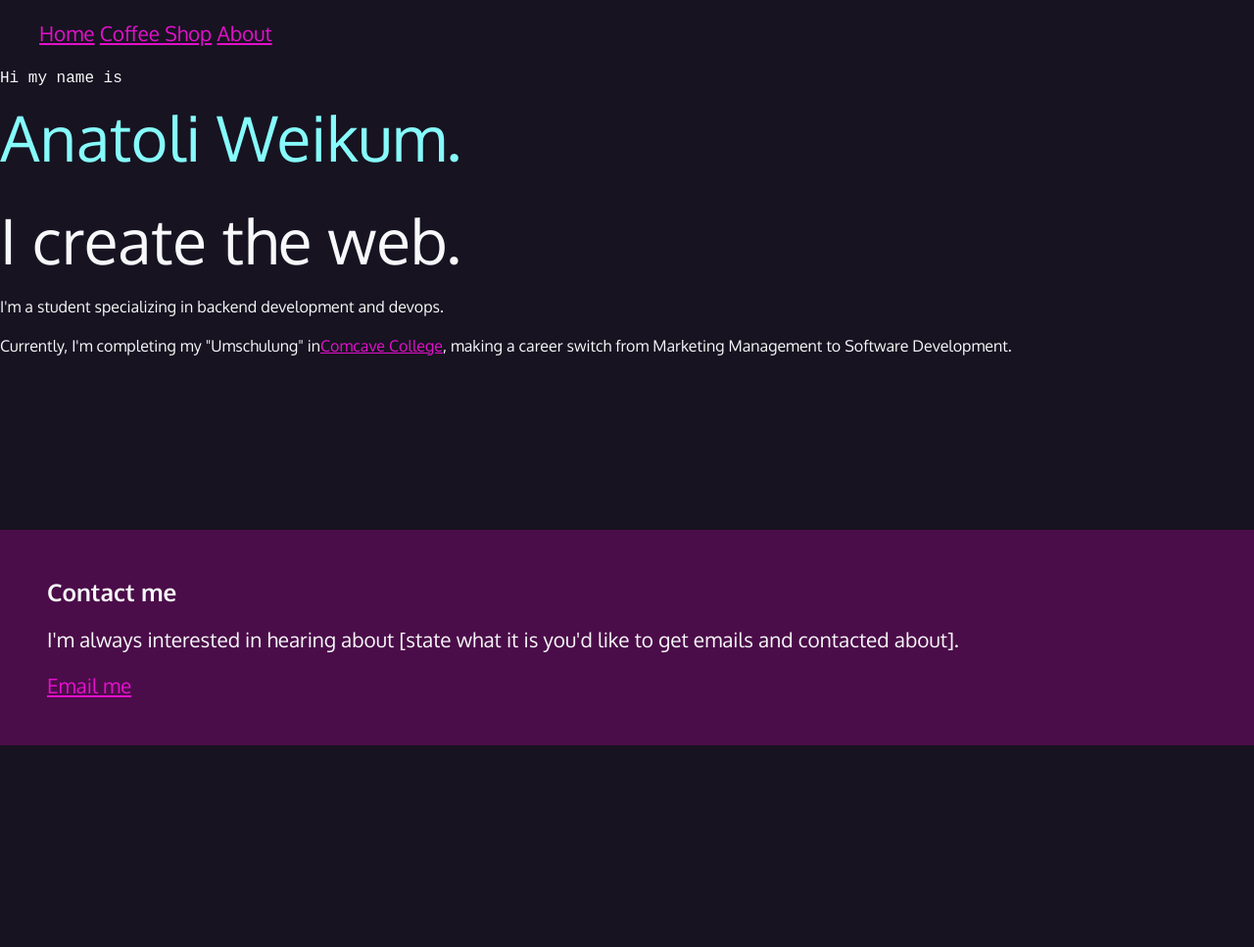
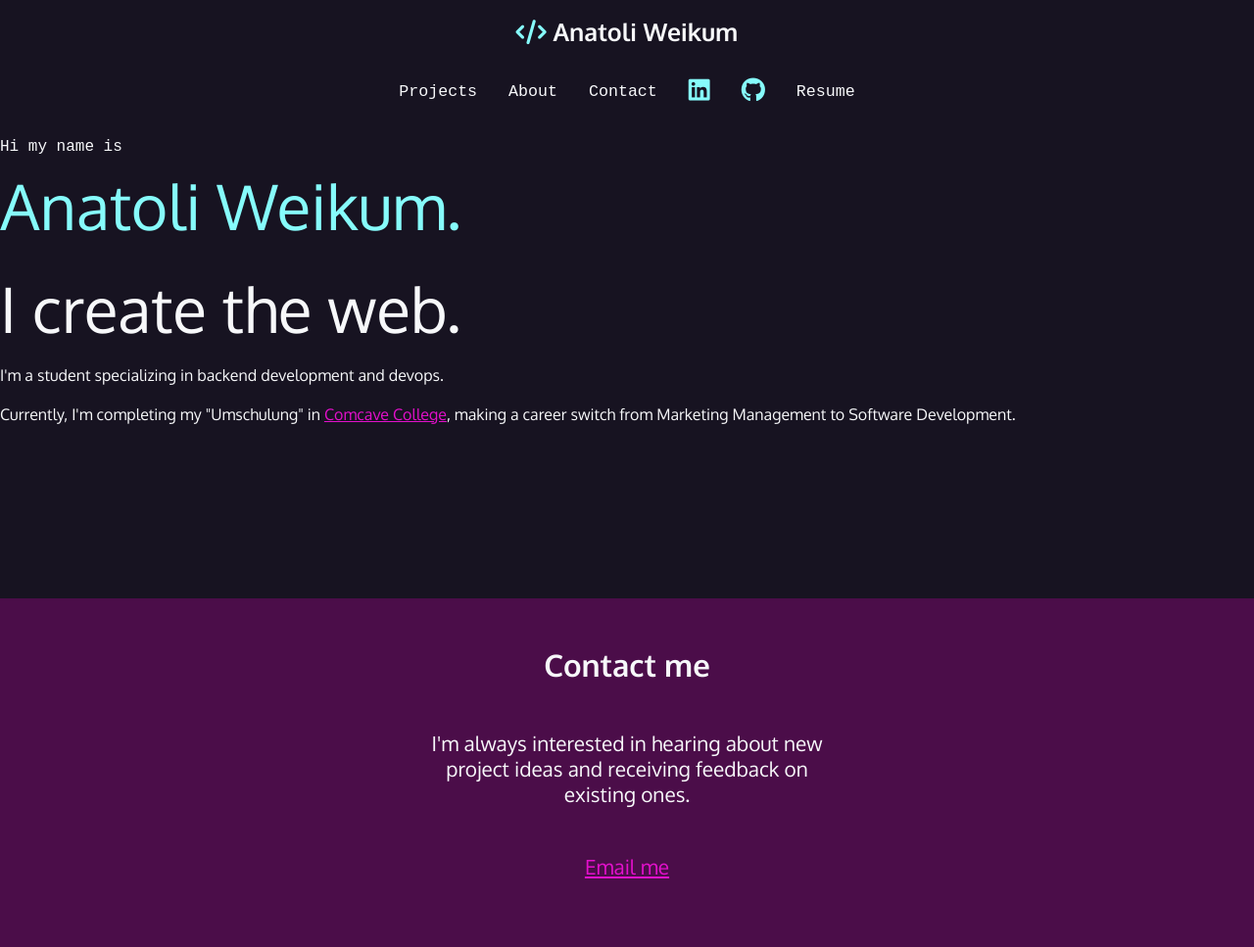
Before and after one commit to toljaw/weikum.dev, a website: page public/index.html in a window 1280 px wide. Shown: the whole page at 98% size. Before the commit the page ends 800 px from the top, so only its background shows below. Drawn offline with Linux system fonts and the light colour scheme; a web font is replaced by a local one.

Commit message:
add some style

```diff
--- /dev/null
+++ b/public/contact.html
@@ -0,0 +1,20 @@
+<!doctype html>
+<html lang="en">
+<head>
+    <meta charset="UTF-8">
+    <meta name="viewport"
+          content="width=device-width, user-scalable=no, initial-scale=1.0, maximum-scale=1.0, minimum-scale=1.0">
+    <meta http-equiv="X-UA-Compatible" content="ie=edge">
+    <title>contact</title>
+    <link rel="stylesheet" href="style.css">
+</head>
+<body>
+<section id="contact">
+    <div>
+        <h2>Contact me</h2>
+        <p>I'm always interested in hearing about new project ideas and receiving feedback on existing ones.</p>
+        <p><a href="mailto:weikum.anatoli@gmail.com">Email me</a></p>
+    </div>
+</section>
+</body>
+</html>
--- a/public/index.html
+++ b/public/index.html
@@ -14,14 +14,11 @@
     <p class="name">Hi my name is <span>Anatoli Weikum.</span></p>
     <h2>I create the web.</h2>
     <p>I'm a student specializing in backend development and devops.</p>
-    <p>Currently, I'm completing my "Umschulung" in<a href="https://www.comcave.de/umschulung/it-programmierung-systeme/fachinformatik/fachinformatiker-anwendungsentwicklung-ihk">Comcave College</a>, making a career switch from Marketing Management to Software Development.</p>
+    <p>Currently, I'm completing my "Umschulung" in <a
+            href="https://www.comcave.de/umschulung/it-programmierung-systeme/fachinformatik/fachinformatiker-anwendungsentwicklung-ihk">Comcave College</a>, making a career switch from Marketing Management to Software Development.</p>
 </section>
 
-<section id="contact">
-    <h3>Contact me</h3>
-    <p>I'm always interested in hearing about [state what it is you'd like to get emails and contacted about].</p>
-    <a href="https://www.google.de">Email me</a>
-</section>
+<div id="contact"></div>
 
 <script>
     fetch('navbar.html')
@@ -29,6 +26,12 @@
         .then(data => {
             document.getElementById('navbar').innerHTML = data;
         });
+    fetch('contact.html')
+        .then(response => response.text())
+        .then(data => {
+            document.getElementById('contact').innerHTML = data;
+        });
 </script>
+<script src="https://kit.fontawesome.com/10fdfa505f.js" crossorigin="anonymous"></script>
 </body>
 </html>
--- a/public/navbar.html
+++ b/public/navbar.html
@@ -1,7 +1,30 @@
 <nav>
-  <ul>
-    <a href="./index.html">Home</a>
-    <a href="./indexCoffeeShop.html">Coffee Shop</a>
-    <a href="./about.html">About</a>
-  </ul>
+    <ul>
+        <li>
+            <h1>
+                <a href="./index.html">
+                    <span class="fa-solid fa-code" aria-hidden="true"></span>
+                    <span>
+                        Anatoli Weikum
+                    </span>
+                </a>
+            </h1>
+        </li>
+        <li><a href="#projects">Projects</a></li>
+        <li><a href="./about.html">About</a></li>
+        <li><a href="#contact">Contact</a></li>
+        <li>
+            <a href="https://www.linkedin.com/in/anatoli-weikum-0b0578196/" target="_blank">
+                <span class="fa-brands fa-linkedin" aria-hidden="true"></span>
+                <span class="sr-only">LinkedIn</span>
+            </a>
+        </li>
+        <li>
+            <a href="https://github.com/toljaw" target="_blank">
+                <span class="fa-brands fa-github" aria-hidden="true"></span>
+                <span class="sr-only">Github</span>
+            </a>
+        </li>
+        <li><a href="./about.html" target="_blank">Resume</a></li>
+    </ul>
 </nav>
--- a/public/style.css
+++ b/public/style.css
@@ -65,7 +65,58 @@ a:hover {
     font-size: 4rem;
     font-weight: normal;
 }
+
+/* contact section */
 #contact {
-    padding: 3rem;
+
+
     background-color: var(--plum);
 }
+#contact div {
+    width: 400px;
+    text-align: center;
+    margin: 0 auto;
+    padding: 3rem 0;
+}
+#contact p {
+    margin-top: 3rem;
+}
+
+/* navbar */
+nav {
+    font-family: var(--mono);
+    font-size: 80%;
+    padding: 1rem;
+}
+nav h1 a {
+    font-family: var(--sans);
+}
+nav ul {
+    list-style-type: none;
+    padding: 0;
+    margin: 0;
+    display: flex;
+    flex-flow: row wrap;
+    justify-content: center;
+    align-items: center;
+    gap: 2rem;
+}
+nav li:first-child {
+    flex-basis: 100%;
+    text-align: center;
+}
+nav [class*="fa-"] {
+    font-size: 150%;
+    color: var(--aqua);
+}nav h1 [class*="fa-"] {
+    font-size: 100%;
+    color: var(--aqua);
+}
+nav a {
+    color: var(--white);
+    text-decoration: none;
+    display: block;
+}
+nav a:hover, nav [class*="fa-"]:hover {
+    color: var(--magenta);
+}
```
